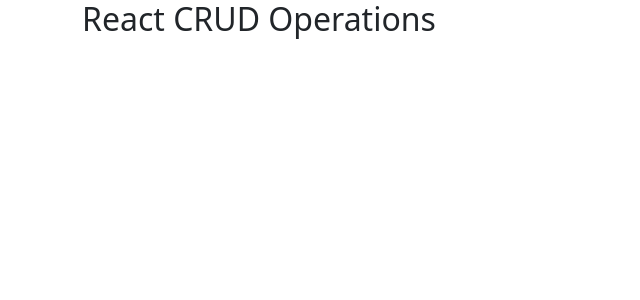
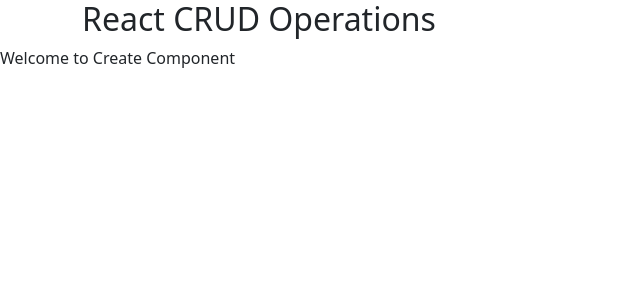
Before and after one commit to gayathribuddhika/Mern_CRUD, a React (Create React App) app in the folder crudreact/: page / in a window 1280 px wide. Shown: the top 300 px of the page, without its empty margins (0-640 px from the left). Built offline with nearby package versions, Linux system fonts and the light colour scheme.

Commit message:
create basic structure

```diff
--- a/crudreact/src/components/create.js
+++ b/crudreact/src/components/create.js
@@ -1,2 +1,14 @@
-import React from "react";
-import { Router } from "react-router";
+import React, {Component} from "react";
+// import { Router } from "react-router";
+
+class Create extends Component {
+    render() {
+        return (
+            <div>
+                <p>Welcome to Create Component</p>
+            </div>
+        )
+    }
+}
+
+export default Create;
--- a/crudreact/src/index.js
+++ b/crudreact/src/index.js
@@ -5,9 +5,12 @@ import {BrowserRouter} from 'react-router-dom';
 import App from './App';
 import reportWebVitals from './reportWebVitals';
 
+import Create from './components/create';
+
 ReactDOM.render(
   <BrowserRouter>
      <App />
+     <Create />
   </BrowserRouter>, document.getElementById('root')
 );
 
```
Also changed, not shown: crudreact/src/components/edit.js (+14 -2 lines), crudreact/src/components/main.js (+13 -2 lines).
